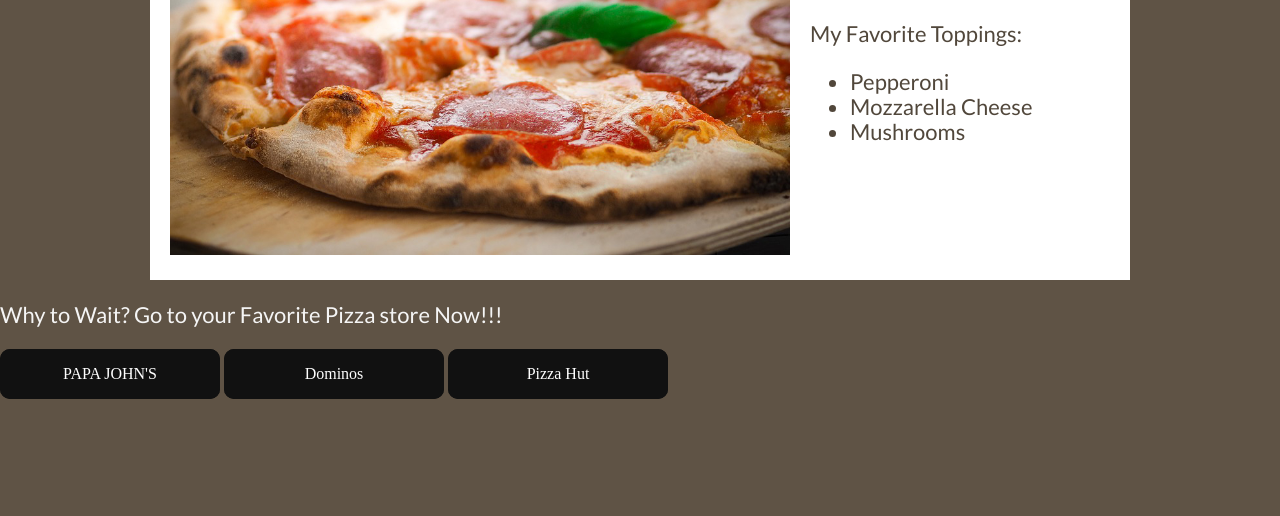
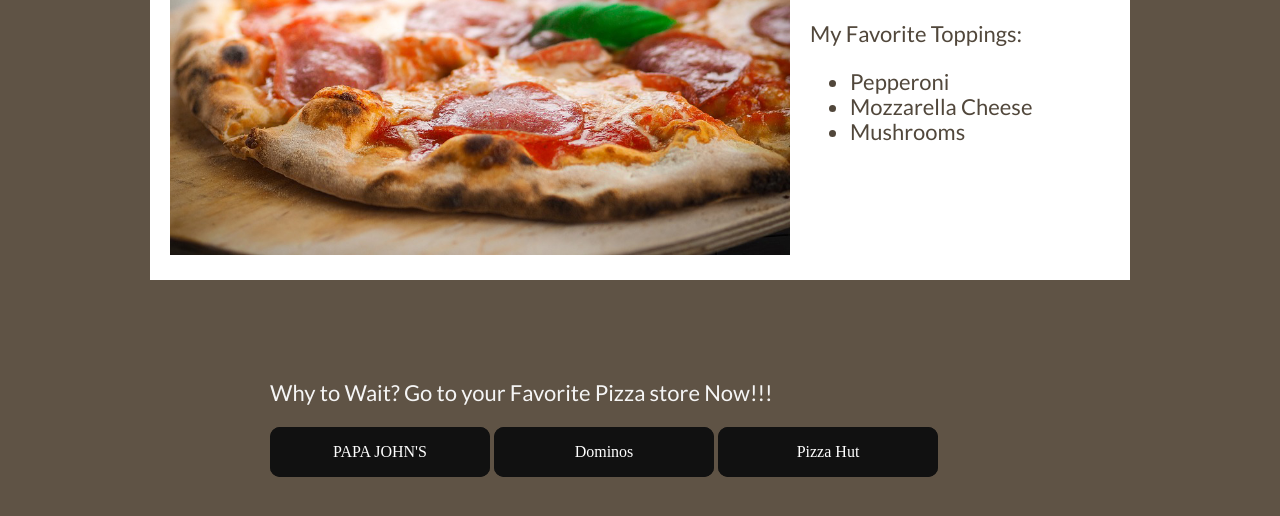
Before and after one commit to neshdev999/ThinkfulProjects, a plain HTML site: page index.html in a window 1280 px wide. Shown: the part 198-714 px from the top of the page. Drawn offline with nearby package versions, Linux system fonts and the light colour scheme; a web font is replaced by a local one.

Commit message:
7-commit-make-it-better
- add button span and div tag
-style the text content and button for proper view

```diff
--- a/index.html
+++ b/index.html
@@ -30,11 +30,11 @@
         </div>
     </div>
 
-    <div>
+    <div class="centerContent">
         <p id="specifiedTagLine">Why to Wait? Go to your Favorite Pizza store Now!!!</p>
-        <button class="glow-on-hover" id="papa" onclick="pizzaClickButtonEvent();">PAPA JOHN'S</button>
-        <button class="glow-on-hover" id="domino" onclick="pizzaClickButtonEvent();">Dominos</button>
-        <button class="glow-on-hover" id="pizzaHut" onclick="pizzaClickButtonEvent();">Pizza Hut</button>
+        <span><button class="glow-on-hover" id="papa" onclick="pizzaClickButtonEvent();">PAPA JOHN'S</button></span>
+        <span><button class="glow-on-hover" id="domino" onclick="pizzaClickButtonEvent();">Dominos</button></span>
+        <span> <button class="glow-on-hover" id="pizzaHut" onclick="pizzaClickButtonEvent();">Pizza Hut</button></span>
     </div>
 
     <script src="script.js"></script>
--- a/style.css
+++ b/style.css
@@ -130,3 +130,8 @@ li {
 #specifiedTagLine {
     color: whitesmoke;
 }
+
+.centerContent {
+    margin-left: 270px;
+    margin-top: 100px;
+}
```
